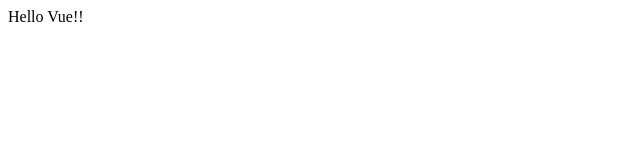
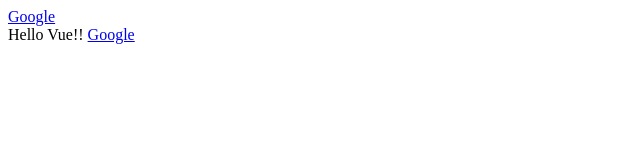
Before and after one commit to Nishimurasyota/vue_study, a plain HTML site: page section1/index.html in a window 1280 px wide. Shown: the whole page, without its empty margins (0-640 px from the left). Drawn offline with nearby package versions, Linux system fonts and the light colour scheme.

Commit message:
:sparkles: v-bindでの属性の追加について

```diff
--- a/section1/index.html
+++ b/section1/index.html
@@ -8,7 +8,13 @@
     <script src="https://cdn.jsdelivr.net/npm/vue@2.6.11/dist/vue.js"></script>
   </head>
   <body>
-    <div id="app">{{message}}</div>
+    <a id="google_link">Google</a>
+
+    <div id="app">
+        {{message}}
+        <!-- <a v-bind:href="google">Google</a> -->
+        <a :href="google">Google</a>
+    </div>
 
     <script>
       let app = new Vue({
@@ -16,9 +22,13 @@
         data: function () {
           return {
             message: "Hello Vue!!",
+            google: "http://www.google.com",
           };
         },
       });
+
+      const googleLink = document.querySelector("#google_link");
+      googleLink.href = "http://www.google.com";
     </script>
   </body>
 </html>
```
